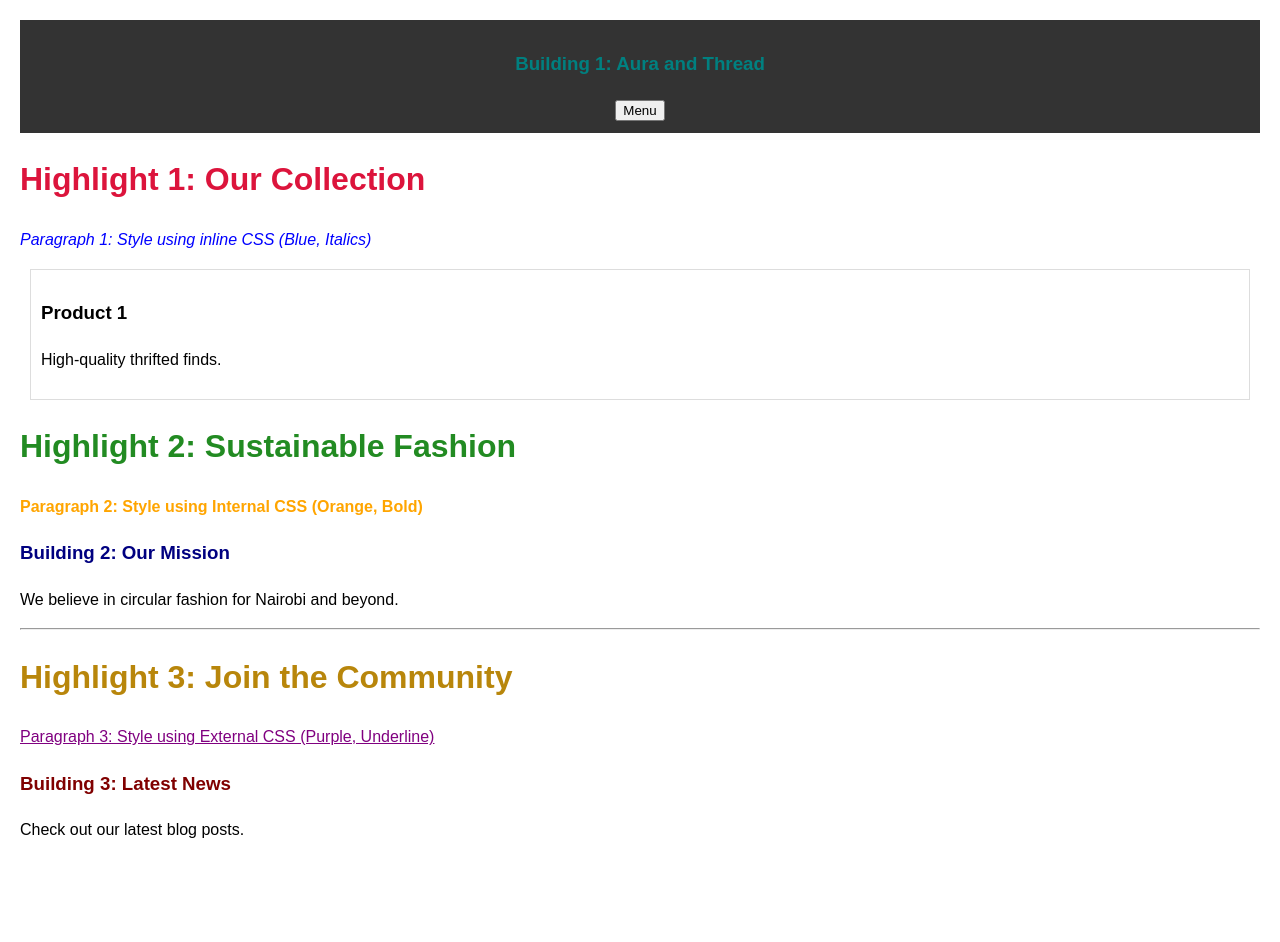
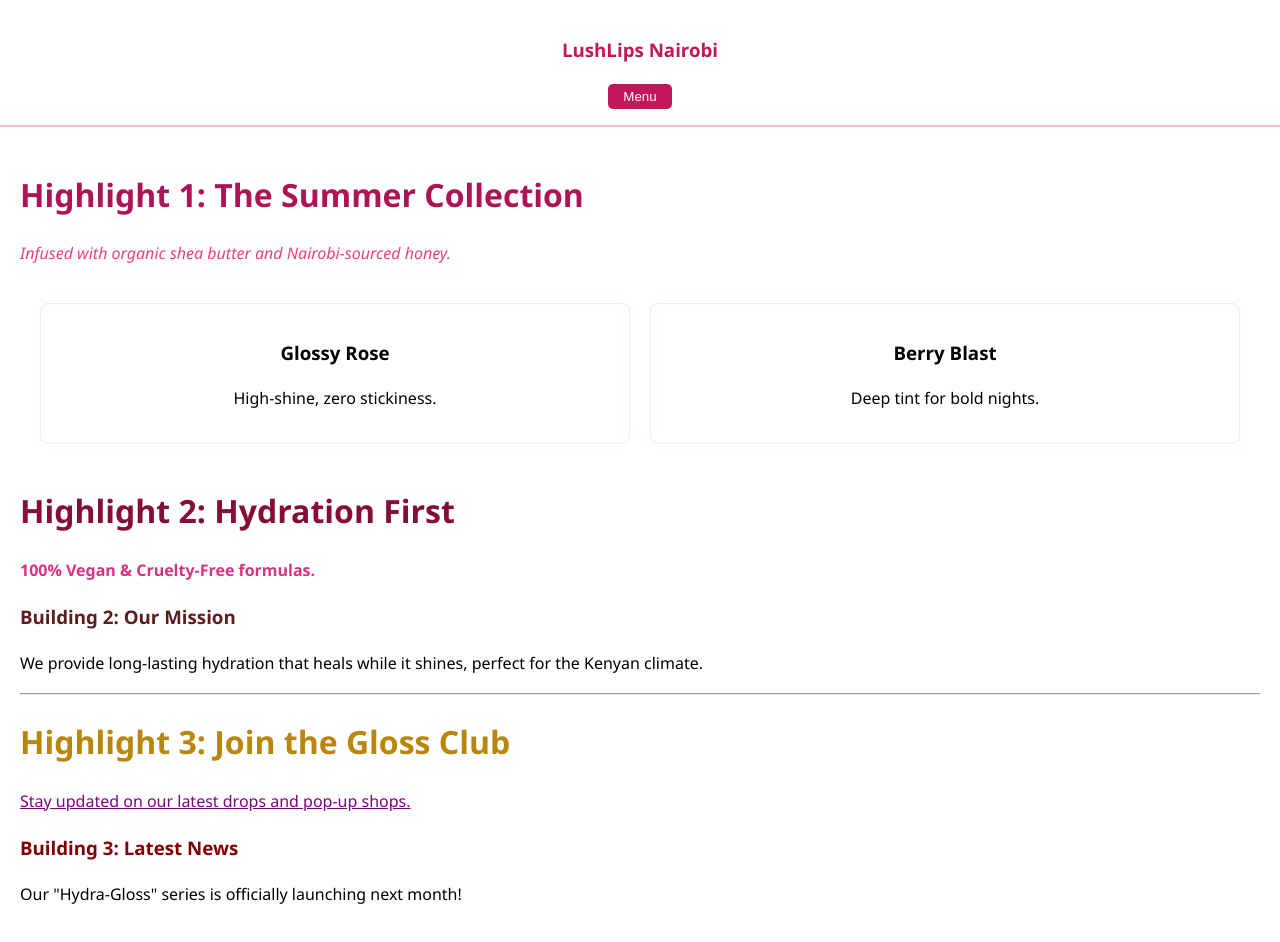
Before and after one commit to claranlengoloni-beep/Aura-and-thread, a plain HTML site: page INDEX.html in a window 1280 px wide. Before the commit the page ends 863 px from the top, so only its background shows below. Drawn offline with Linux system fonts and the light colour scheme; a script that the page names is missing.

Commit message:
Update INDEX.html

```diff
--- a/INDEX.html
+++ b/INDEX.html
@@ -3,82 +3,81 @@
 <head>
     <meta charset="UTF-8">
     <meta name="viewport" content="width=device-width, initial-scale=1.0">
-    <title>Aura and Thread</title>
+    <title>LushLips | Premium Lip Care</title>
     <link rel="stylesheet" href="styles.css">
+    <style>
+        /* Internal CSS for specific branding */
+        .internal-p { color: #d63384; font-weight: bold; } /* Deep Pink */
+        .highlight-internal { color: #850e35; } /* Berry Red */
+        .building-internal { color: #5c1d1d; }
 
-    <style>
-        /* Internal CSS (Orange Bold Paragraphs & Green Highlights) */
-        .internal-p {
-            color: orange;
-            font-weight: bold;
-        }
-        .highlight-internal {
-            color: forestgreen;
-        }
-        .building-internal {
-            color: navy;
-        }
+        body { font-family: 'Segoe UI', Tahoma, Geneva, Verdana, sans-serif; line-height: 1.6; margin: 0; padding: 0; }
+        header { background: #fff; padding: 1rem; border-bottom: 2px solid #f8bbd0; position: sticky; top: 0; z-index: 100; }
 
-        /* Layout Styles */
-        body { font-family: sans-serif; line-height: 1.6; margin: 20px; }
         .hidden { display: none; }
         #lightbox {
             position: fixed; top: 0; left: 0; width: 100%; height: 100%;
-            background: rgba(0,0,0,0.8); display: none; justify-content: center; align-items: center;
+            background: rgba(0,0,0,0.9); display: none; justify-content: center; align-items: center; z-index: 1000;
         }
         #lightbox.active { display: flex; }
-        .product-item { border: 1px solid #ddd; padding: 10px; margin: 10px; cursor: pointer; }
+        #lightbox img { max-width: 80%; max-height: 80%; border: 5px solid white; }
+
+        .product-grid { display: grid; grid-template-columns: repeat(auto-fit, minmax(250px, 1fr)); gap: 20px; padding: 20px; }
+        .product-item { border: 1px solid #fce4ec; border-radius: 8px; padding: 15px; text-align: center; transition: 0.3s; cursor: pointer; }
+        .product-item:hover { box-shadow: 0 5px 15px rgba(0,0,0,0.1); transform: translateY(-5px); }
     </style>
 </head>
 <body>
 
     <header>
-        <h3 style="color: teal;">Building 1: Aura and Thread</h3>
+        <h3 style="color: #c2185b;">LushLips Nairobi</h3>
         <nav id="mobile-nav">
-            <button id="menu-toggle">Menu</button>
-            <ul id="nav-list" class="hidden">
-                <li><a href="#about">About</a></li>
-                <li><a href="#products">Products</a></li>
-                <li><a href="#contact">Contact</a></li>
+            <button id="menu-toggle" style="background: #c2185b; color: white; border: none; padding: 5px 15px; border-radius: 5px;">Menu</button>
+            <ul id="nav-list" class="hidden" style="list-style: none; padding: 10px 0;">
+                <li><a href="#product-showcase">Shop Gloss</a></li>
+                <li><a href="#about">Our Secret</a></li>
+                <li><a href="#blog">Lip Care Tips</a></li>
             </ul>
         </nav>
     </header>
 
-    <main>
-        <h1 style="color: crimson;">Highlight 1: Our Collection</h1>
+    <main style="padding: 20px;">
+        <h1 style="color: #ad1457;">Highlight 1: The Summer Collection</h1>
 
-        <section id="product-showcase">
-            <p style="color: blue; font-style: italic;">Paragraph 1: Style using inline CSS (Blue, Italics)</p>
+        <p style="color: #ec407a; font-style: italic;">Infused with organic shea butter and Nairobi-sourced honey.</p>
 
-            <div class="product-item" onclick="openLightbox('image1.jpg')">
-                <h3>Product 1</h3>
-                <p>High-quality thrifted finds.</p>
+        <section id="product-showcase" class="product-grid">
+            <div class="product-item" onclick="openLightbox('https://images.unsplash.com/photo-1586790170083-2f9ceadc732d?q=80&w=500')">
+                <h3>Glossy Rose</h3>
+                <p>High-shine, zero stickiness.</p>
+            </div>
+            <div class="product-item" onclick="openLightbox('https://images.unsplash.com/photo-1625093742435-6fa192b6fb10?q=80&w=500')">
+                <h3>Berry Blast</h3>
+                <p>Deep tint for bold nights.</p>
             </div>
         </section>
 
-        <h1 class="highlight-internal">Highlight 2: Sustainable Fashion</h1>
+        <h1 class="highlight-internal">Highlight 2: Hydration First</h1>
 
         <section id="about">
-            <p class="internal-p">Paragraph 2: Style using Internal CSS (Orange, Bold)</p>
-
+            <p class="internal-p">100% Vegan & Cruelty-Free formulas.</p>
             <h3 class="building-internal">Building 2: Our Mission</h3>
-            <p>We believe in circular fashion for Nairobi and beyond.</p>
+            <p>We provide long-lasting hydration that heals while it shines, perfect for the Kenyan climate.</p>
         </section>
 
         <hr>
 
-        <h1 class="highlight-external">Highlight 3: Join the Community</h1>
+        <h1 class="highlight-external">Highlight 3: Join the Gloss Club</h1>
 
         <section id="blog">
-            <p class="external-p">Paragraph 3: Style using External CSS (Purple, Underline)</p>
-
+            <p class="external-p">Stay updated on our latest drops and pop-up shops.</p>
             <h3 class="building-external">Building 3: Latest News</h3>
-            <p>Check out our latest blog posts.</p>
+            <p>Our "Hydra-Gloss" series is officially launching next month!</p>
         </section>
     </main>
 
     <div id="lightbox" onclick="closeLightbox()">
-        <img class="lightbox-img" src="" alt="Large View">
+        <img id="lightbox-img" src="" alt="Large Product View">
     </div>
 
     <script src="scripts.js"></script>
```
